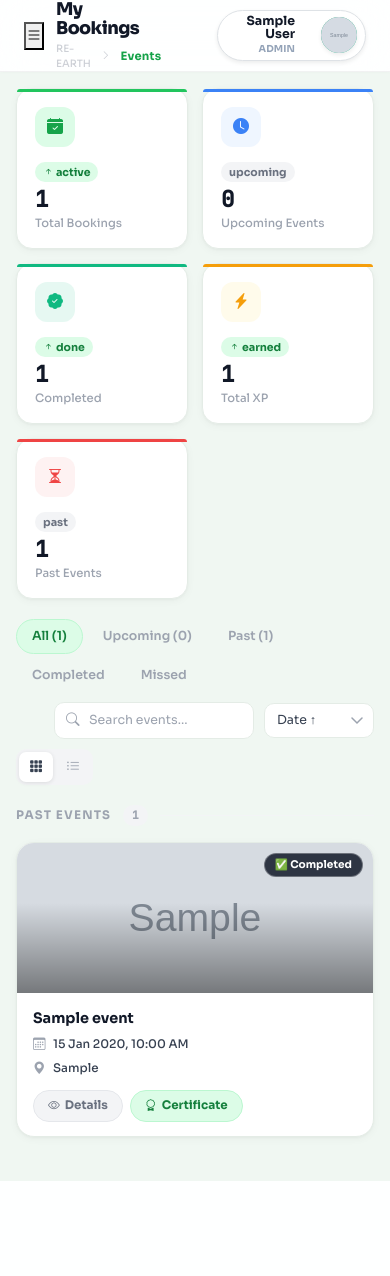
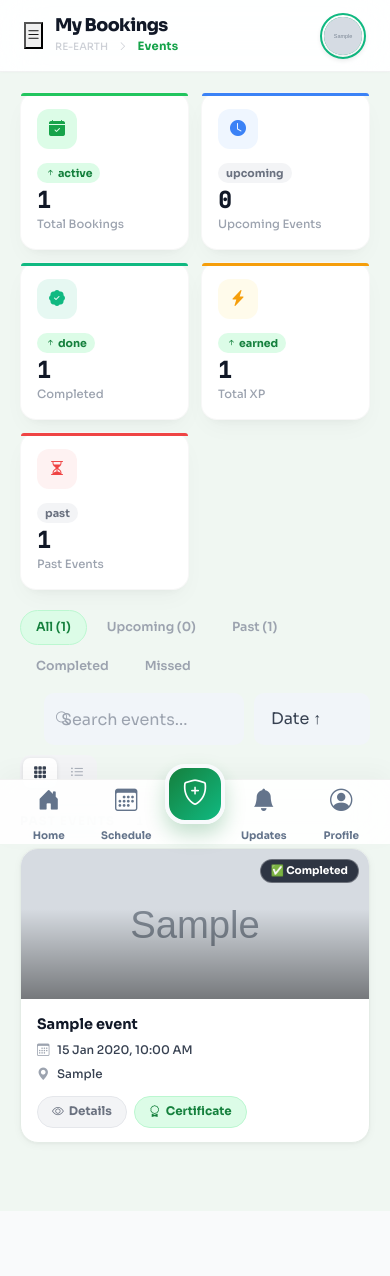
Before and after one commit to Manoj2104/Eco-environment-web-app-with-management-system, a Flask app: page /my-bookings in a window 390 px wide. Before the commit the page ends 1181 px from the top, so only its background shows below. Run offline with Flask 3, Linux system fonts and the light colour scheme; a user stored in the database is signed in; tables that the repository leaves empty hold one stand-in row (values such as "Sample post"); grey boxes marked "Sample" are stand-in pictures; some libraries are stand-ins or nearby versions.

Commit message:
feat: implement Zepto-inspired mobile optimization UI and fix BuildErrors

```diff
--- /dev/null
+++ b/app/static/assets/css/mobile_optimization.css
@@ -0,0 +1,287 @@
+/*
+    RE-EARTH MOBILE OPTIMIZATION
+    Zepto-inspired Modern UI System
+    Premium Mobile-First Experience
+*/
+
+:root {
+    --ios-safe-bottom: env(safe-area-inset-bottom, 0);
+    --mobile-nav-height: calc(65px + var(--ios-safe-bottom));
+    --z-primary: #15803d;
+    --z-accent: #10b981;
+    --z-bg: #f8fafc;
+    --z-card-bg: rgba(255, 255, 255, 0.95);
+    --z-text: #0f172a;
+    --z-text-muted: #64748b;
+}
+
+/* ===== MOBILE OVERRIDES ===== */
+@media (max-width: 768px) {
+    :root {
+        --radius: 24px;
+        --radius-sm: 14px;
+        --radius-xs: 8px;
+    }
+
+    body {
+        padding-bottom: var(--mobile-nav-height);
+        background: var(--z-bg);
+        -webkit-tap-highlight-color: transparent;
+        font-size: 15px;
+    }
+
+    /* Hide Desktop Sidebar & Topbar Elements */
+    .sidebar { display: none !important; }
+    .main { margin-left: 0 !important; }
+    .tb-divider, .topbar-search, .tb-spacer, .tb-xp-widget, .user-chip-info { display: none !important; }
+
+    /* Premium Topbar */
+    .topbar {
+        padding: 0 20px;
+        height: 68px;
+        background: rgba(255, 255, 255, 0.85);
+        backdrop-filter: blur(20px) saturate(180%);
+        border-bottom: 1px solid rgba(0,0,0,0.04);
+        position: sticky;
+        top: 0;
+        z-index: 1000;
+        display: flex;
+        justify-content: space-between;
+        align-items: center;
+    }
+
+    .topbar-left {
+        display: flex !important;
+        align-items: center;
+        gap: 12px;
+    }
+
+    .topbar-page-title {
+        font-size: 1.15rem;
+        font-weight: 800;
+        letter-spacing: -0.5px;
+        color: var(--z-text);
+    }
+
+    .user-chip {
+        padding: 2px !important;
+        border-radius: 50% !important;
+        border: 2px solid var(--z-accent) !important;
+        background: white !important;
+    }
+
+    .user-avatar {
+        width: 38px !important;
+        height: 38px !important;
+        font-size: 0.8rem !important;
+    }
+
+    /* Page Content Padding */
+    .page-content {
+        padding: 20px 20px 40px 20px !important;
+    }
+
+    /* ===== ZEPTO-STYLE CARDS ===== */
+    .card, .section-card, .tile, .metric-card {
+        border: 1px solid rgba(0,0,0,0.03) !important;
+        border-radius: var(--radius) !important;
+        box-shadow: 0 10px 25px -5px rgba(0,0,0,0.04), 0 8px 10px -6px rgba(0,0,0,0.04) !important;
+        background: white !important;
+        margin-bottom: 20px !important;
+        padding: 16px !important;
+        transition: transform 0.2s cubic-bezier(0.34, 1.56, 0.64, 1);
+    }
+
+    .card:active {
+        transform: scale(0.97);
+    }
+
+    /* Horizontal Scroller (Zepto Categories) */
+    .mobile-scroller {
+        display: flex;
+        overflow-x: auto;
+        gap: 16px;
+        padding: 4px 20px 20px 20px;
+        margin: 0 -20px;
+        scrollbar-width: none;
+        -ms-overflow-style: none;
+        scroll-snap-type: x mandatory;
+    }
+
+    .mobile-scroller::-webkit-scrollbar { display: none; }
+
+    .scroller-item {
+        flex: 0 0 auto;
+        width: 140px;
+        scroll-snap-align: center;
+        background: white;
+        border-radius: var(--radius);
+        padding: 12px;
+        text-align: center;
+        box-shadow: 0 4px 12px rgba(0,0,0,0.03);
+    }
+
+    /* Stats Grid Overrides */
+    .stat-tiles {
+        grid-template-columns: repeat(2, 1fr) !important;
+        gap: 12px !important;
+    }
+
+    .tile { margin-bottom: 0 !important; }
+
+    /* Forms Optimization */
+    input, select, textarea {
+        height: 52px !important;
+        padding: 0 16px !important;
+        border-radius: var(--radius-sm) !important;
+        font-size: 16px !important; /* Prevents auto-zoom on iOS */
+        background: #f1f5f9 !important;
+        border: 1.5px solid transparent !important;
+    }
+
+    input:focus {
+        background: white !important;
+        border-color: var(--z-accent) !important;
+        box-shadow: 0 0 0 4px rgba(16, 185, 129, 0.1) !important;
+    }
+
+    /* Buttons Optimizations */
+    .btn, .prof-btn, .tb-btn {
+        height: 52px !important;
+        display: flex !important;
+        align-items: center;
+        justify-content: center;
+        border-radius: var(--radius-sm) !important;
+        font-weight: 700 !important;
+        letter-spacing: -0.2px;
+    }
+
+    /* ===== BOTTOM NAVIGATION (Zepto Pro) ===== */
+    .mobile-nav {
+        position: fixed;
+        bottom: 0;
+        left: 0;
+        right: 0;
+        height: var(--mobile-nav-height);
+        background: rgba(255, 255, 255, 0.9);
+        backdrop-filter: blur(25px);
+        border-top: 1px solid rgba(0,0,0,0.05);
+        display: flex;
+        justify-content: space-around;
+        align-items: center;
+        padding: 0 10px calc(2px + var(--ios-safe-bottom));
+        z-index: 2000;
+        box-shadow: 0 -8px 24px rgba(0,0,0,0.03);
+    }
+
+    .mobile-nav-item {
+        display: flex;
+        flex-direction: column;
+        align-items: center;
+        justify-content: center;
+        text-decoration: none;
+        color: var(--z-text-muted);
+        font-size: 0.65rem;
+        font-weight: 700;
+        gap: 4px;
+        flex: 1;
+        transition: all 0.3s cubic-bezier(0.175, 0.885, 0.32, 1.275);
+    }
+
+    .mobile-nav-item i {
+        font-size: 1.4rem;
+        padding: 6px 12px;
+        border-radius: 12px;
+        transition: all 0.2s ease;
+    }
+
+    .mobile-nav-item.active {
+        color: var(--z-primary);
+    }
+
+    .mobile-nav-item.active i {
+        background: rgba(21, 128, 61, 0.08);
+        transform: translateY(-2px);
+    }
+
+    .mobile-nav-action {
+        flex: 0 0 60px;
+        height: 60px;
+        background: linear-gradient(135deg, var(--z-primary), var(--z-accent));
+        border-radius: 20px;
+        margin-top: -35px;
+        color: white !important;
+        box-shadow: 0 10px 20px rgba(21, 128, 61, 0.25);
+        border: 4px solid var(--z-bg);
+    }
+
+    .mobile-nav-action i {
+        font-size: 1.6rem;
+        padding: 0;
+    }
+
+    /* Modal -> Bottom Sheet */
+    .modal.fade .modal-dialog {
+        transform: translateY(100%);
+        transition: transform 0.3s ease-out;
+        margin: 0;
+        max-width: 100%;
+        width: 100%;
+        position: fixed;
+        bottom: 0;
+    }
+
+    .modal.show .modal-dialog {
+        transform: translateY(0);
+    }
+
+    .modal-content {
+        border-radius: 30px 30px 0 0 !important;
+        padding-bottom: var(--ios-safe-bottom);
+    }
+
+    .modal-header {
+        border: none !important;
+        padding: 24px 24px 10px !important;
+    }
+
+    /* Floating Action System */
+    .fab-container {
+        position: fixed;
+        right: 20px;
+        bottom: calc(var(--mobile-nav-height) + 20px);
+        display: flex;
+        flex-direction: column;
+        gap: 12px;
+        z-index: 1500;
+    }
+
+    .fab {
+        width: 54px;
+        height: 54px;
+        border-radius: 50%;
+        background: white;
+        color: var(--z-text);
+        display: flex;
+        align-items: center;
+        justify-content: center;
+        font-size: 1.3rem;
+        box-shadow: 0 8px 16px rgba(0,0,0,0.1);
+        text-decoration: none;
+    }
+
+    .fab.primary {
+        background: var(--z-primary);
+        color: white;
+    }
+}
+
+/* Animations */
+@keyframes zFadeUp {
+    from { opacity: 0; transform: translateY(30px); }
+    to { opacity: 1; transform: translateY(0); }
+}
+
+.z-animate-up {
+    animation: zFadeUp 0.6s cubic-bezier(0.22, 1, 0.36, 1) forwards;
+}
--- a/app/templates/base.html
+++ b/app/templates/base.html
@@ -13,6 +13,7 @@
   <!-- Bootstrap & Icons -->
   <link href="https://cdn.jsdelivr.net/npm/bootstrap@5.3.2/dist/css/bootstrap.min.css" rel="stylesheet">
   <link href="https://cdn.jsdelivr.net/npm/bootstrap-icons/font/bootstrap-icons.css" rel="stylesheet">
+  <link href="{{ url_for('static', filename='assets/css/mobile_optimization.css') }}" rel="stylesheet">
 
   <style>
     /* ===== ROOT VARIABLES ===== */
@@ -1269,6 +1270,33 @@
       </div>
     </header>
 
+    <!-- ===== MOBILE BOTTOM NAVIGATION ===== -->
+    <nav class="mobile-nav d-md-none">
+      <a href="{{ url_for('dashboard.home') if current_user.role == 'volunteer' else url_for('events.manage_events') }}"
+         class="mobile-nav-item {% if request.path == url_for('dashboard.home') or request.path == url_for('events.manage_events') %}active{% endif %}">
+        <i class="bi bi-house-door-fill"></i>
+        <span>Home</span>
+      </a>
+      <a href="{{ url_for('dashboard.calendar') }}" class="mobile-nav-item {% if 'calendar' in request.path %}active{% endif %}">
+        <i class="bi bi-calendar3"></i>
+        <span>Schedule</span>
+      </a>
+
+      <!-- Action Button -->
+      <a href="{{ url_for('dashboard.dashboard1_home') }}" class="mobile-nav-item mobile-nav-action">
+        <i class="bi bi-shield-plus"></i>
+      </a>
+
+      <a href="{{ url_for('dashboard.view_notifications') }}" class="mobile-nav-item {% if 'notifications' in request.path %}active{% endif %}">
+        <i class="bi bi-bell-fill"></i>
+        <span>Updates</span>
+      </a>
+      <a href="{{ url_for('dashboard.profile') }}" class="mobile-nav-item {% if 'profile' in request.path %}active{% endif %}">
+        <i class="bi bi-person-circle"></i>
+        <span>Profile</span>
+      </a>
+    </nav>
+
 
     <!-- ===== PAGE CONTENT ===== -->
     <main class="page-content">
--- a/run.py
+++ b/run.py
@@ -1,6 +1,3 @@
-import eventlet
-eventlet.monkey_patch()
-
 from app import db, create_app, socketio
 app = create_app()
 with app.app_context():
```
Also changed, not shown: app/__init__.py (+4 -19 lines), requirements.txt (+13 -14 lines).
